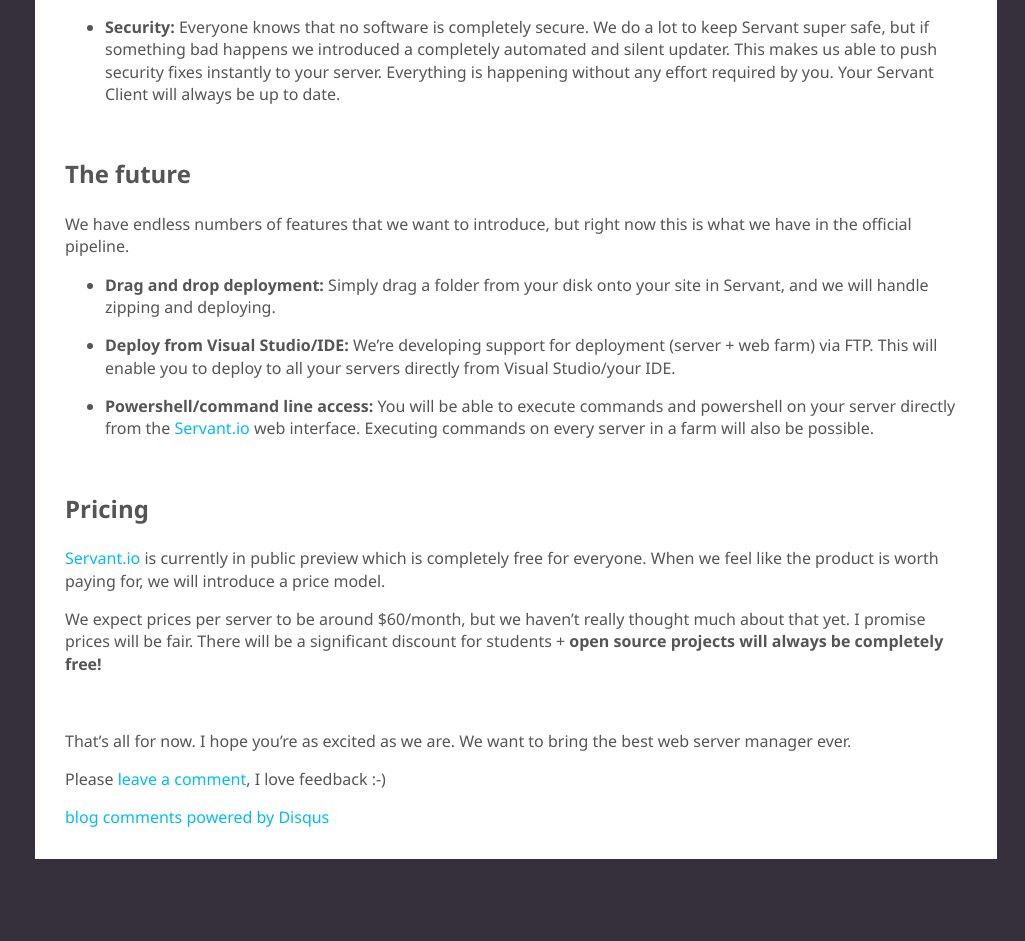
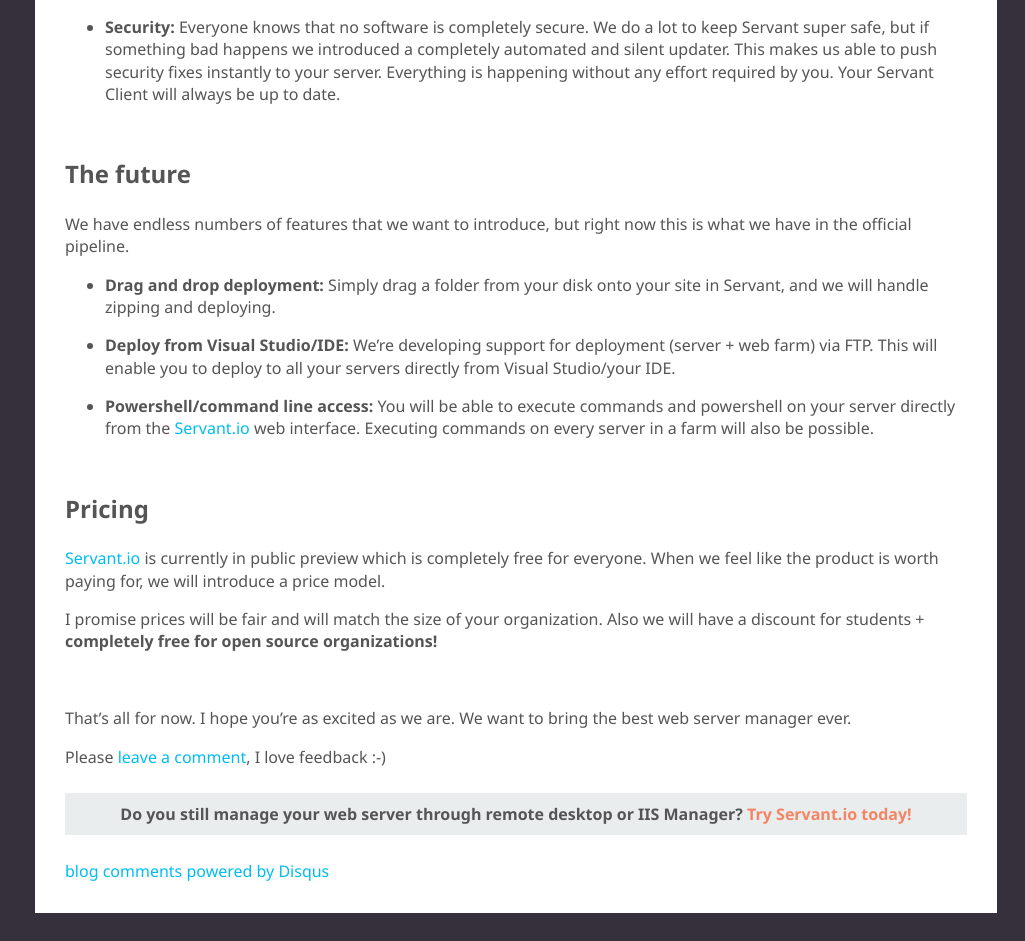
Before and after one commit to jhovgaard/jhovgaard.github.io, a Jekyll site: the page built from _posts/2014-11-13-servant-update-1.md, in a window 1280 px wide. Shown: the part 1176-2117 px from the top of the page, without its empty margins (255-1280 px from the left). Built offline with Jekyll 4.4.1, drawn with Linux system fonts in a browser that asks for light colours; nearby versions of some CDN libraries; comment, search, counter and statistics services are not loaded; before the commit the page ends 2063 px from its top, so only the background shows below that.

Commit message:
Minor changes

```diff
--- a/_layouts/layout.html
+++ b/_layouts/layout.html
@@ -2,7 +2,7 @@
 <html>
 <head>
 	<link href="http://cdnjs.cloudflare.com/ajax/libs/normalize/2.1.0/normalize.min.css" rel="stylesheet" />
-	<link href="/css/style.css?v=2" rel="stylesheet" />
+	<link href="/css/style.css?v=3" rel="stylesheet" />
 	<link href="//cdnjs.cloudflare.com/ajax/libs/highlight.js/7.3/styles/github.min.css" rel="stylesheet" />
 	<title>{{page.title}}</title>
 	<link rel="alternate" type="application/rss+xml" title="RSS" href="/rss.xml">
--- a/_layouts/post.html
+++ b/_layouts/post.html
@@ -28,6 +28,11 @@
 
 	{{ content }}
 
+
+    <blockquote id="servant-ad">Do you still manage your web server through remote desktop or IIS Manager? <a href="https://www.servant.io/?utm_source=jhovgaardblog&utm_medium=banner&utm_campaign=product
+" target="_blank">Try Servant.io today!</a></blockquote>
+
+
 	{% if page.comments %}
 		<a id="comments"></a>
 		<div id="disqus_thread"></div>
--- a/_posts/2014-11-13-servant-update-1.md
+++ b/_posts/2014-11-13-servant-update-1.md
@@ -44,7 +44,7 @@
 
 <a href="https://www.servant.io" target="_blank">Servant.io</a> is currently in public preview which is completely free for everyone. When we feel like the product is worth paying for, we will introduce a price model.
 
-We expect prices per server to be around $60/month, but we haven't really thought much about that yet. I promise prices will be fair. There will be a significant discount for students + **open source projects will always be completely free!**
+I promise prices will be fair and will match the size of your organization. Also we will have a discount for students + **completely free for open source organizations!**
 
 
 <br/>
--- a/css/style.css
+++ b/css/style.css
@@ -138,6 +138,18 @@
 	text-decoration: none;
 }
 
+#servant-ad {
+  background-color: #eaedee;
+  padding: 10px;
+  margin: 25px 0;
+  text-align: center;
+  font-weight: bold;
+  font-style: normal;
+}
+
+#servant-ad a {
+  color: #f48564
+}
 
 /*  Mobile stuff
 ----------------------- */
--- a/index.html
+++ b/index.html
@@ -16,6 +16,9 @@
 		<abbr class="published" title="{{ post.date | date: "%e %B, %Y"  }}">PUBLISHED {{ post.date | date: "%e %B, %Y"  }}</abbr> <span class="commentcount">(<a href="http://www.jhovgaard.com{{post.url}}#disqus_thread"></a>)</span>
 		</div>
 		{{ post.content }}
+
+		    <blockquote id="servant-ad">Do you still manage your web server through remote desktop or IIS Manager? <a href="https://www.servant.io/?utm_source=jhovgaardblog&utm_medium=banner&utm_campaign=product
+" target="_blank">Try Servant.io today!</a></blockquote>
 	</div>
 {% endfor %}
 
```
